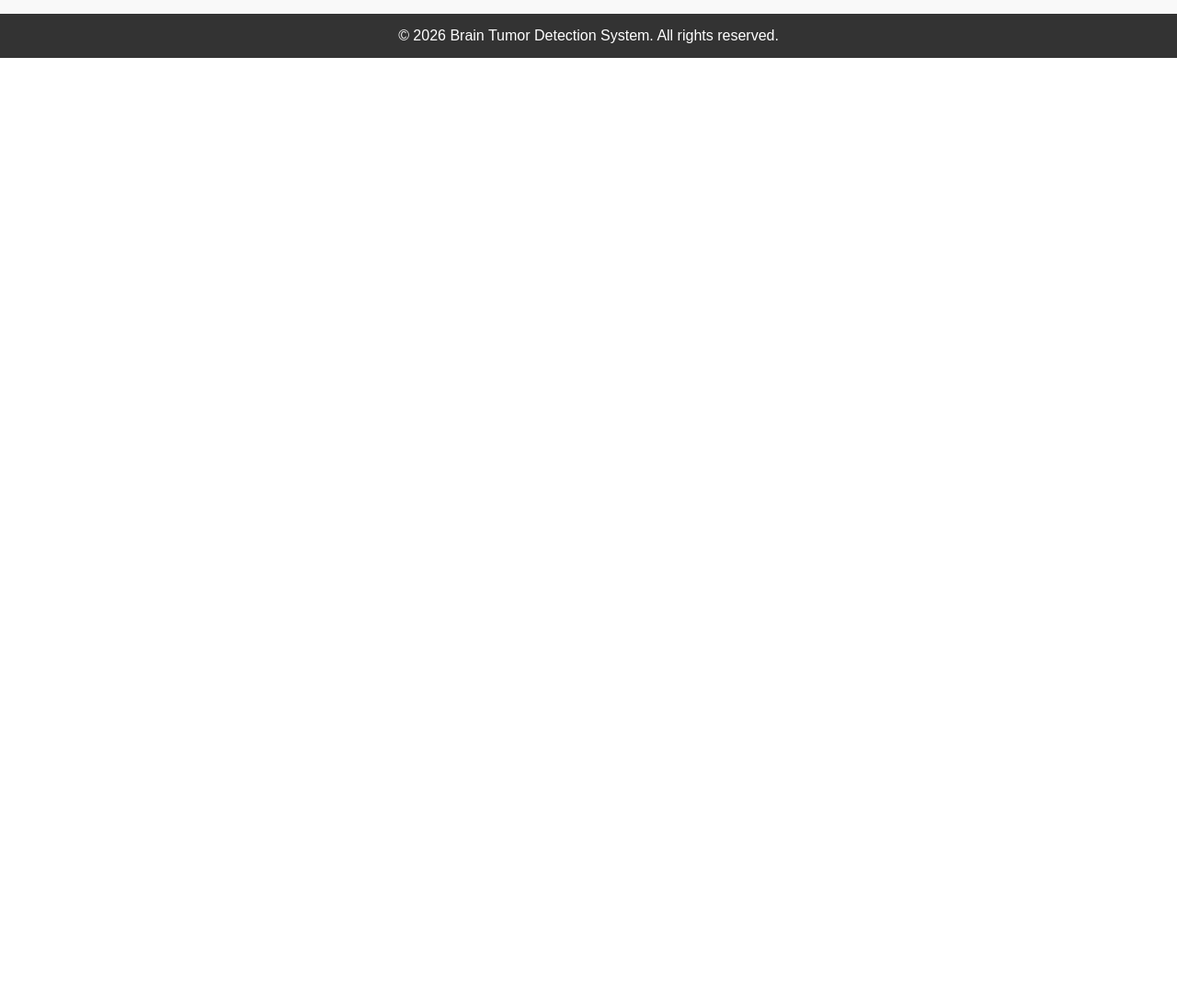
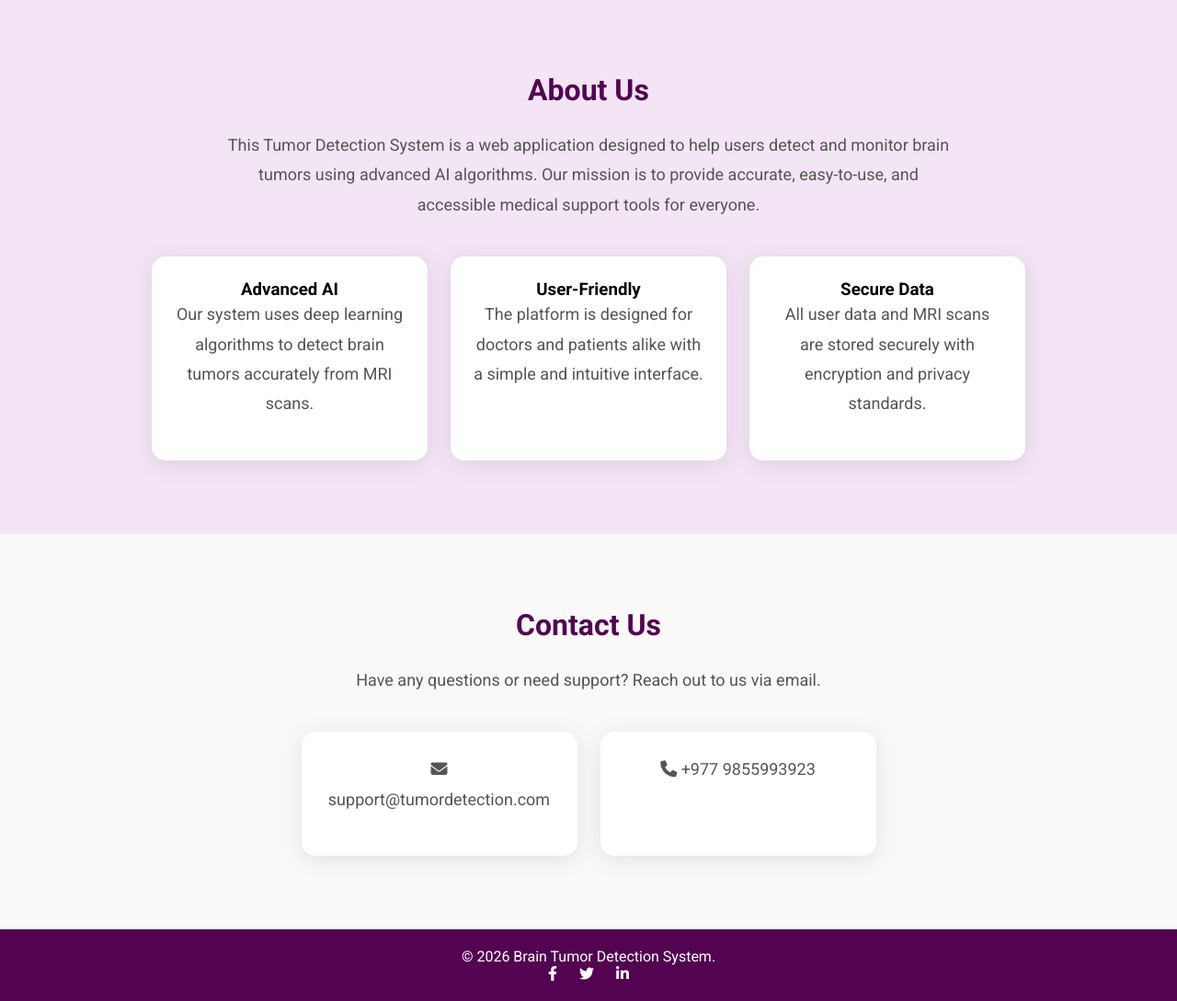
Before and after one commit to Khushbumandal2060/TumorDetect, a Flask app: page / in a window 1280 px wide. Shown: the part 779-1868 px from the top of the page at 92% size. Before the commit the page ends 842 px from the top, so only its background shows below. Run offline with Flask 3, Linux system fonts and the light colour scheme.

Commit message:
Home Page

```diff
--- a/backend/templates/home.html
+++ b/backend/templates/home.html
@@ -3,8 +3,10 @@
 
 <head>
     <title>Brain Tumor Detection Web Application</title>
+    <link rel="stylesheet" href="https://cdnjs.cloudflare.com/ajax/libs/font-awesome/6.4.0/css/all.min.css">
+    <link href="https://fonts.googleapis.com/css2?family=Roboto:wght@400;700&display=swap" rel="stylesheet">
     <style>
-        /* Reset margin/padding */
+        /* Reset */
         * {
             margin: 0;
             padding: 0;
@@ -12,17 +14,21 @@
         }
 
         body {
-            font-family: Arial, sans-serif;
+            font-family: 'Roboto', Arial, sans-serif;
             background: #f9f9f9;
             min-height: 100vh;
             display: flex;
             flex-direction: column;
         }
 
+        a {
+            text-decoration: none;
+        }
+
         /* Navbar */
         .navbar {
-            background: #5d0840;
-            padding: 15px 10px;
+            background: #530451;
+            padding: 15px 20px;
             color: white;
             display: flex;
             justify-content: space-between;
@@ -30,84 +36,157 @@
             position: sticky;
             top: 0;
             z-index: 1000;
+            box-shadow: 0 2px 8px rgba(0, 0, 0, 0.3);
         }
 
-        .navbar h1 {
-            font-size: 20px;
+        .navbar .brand h1 {
+            font-size: 24px;
+            font-weight: 700;
         }
 
-        .navbar a {
+        .navbar .nav-links a {
             color: white;
-            text-decoration: none;
-            margin-left: 10px;
+            margin-left: 15px;
             padding: 8px 15px;
-            border-radius: 4px;
-            transition: background 0.3s;
+            border-radius: 5px;
+            transition: all 0.3s;
         }
 
-        .navbar a:hover {
-            background: #450342;
+        .navbar .nav-links a:hover {
+            background: #031145;
+            transform: translateY(-2px);
+        }
+
+        /* Hero Section */
+        #home {
+    color: white;
+    height: 90vh;
+    display: flex;
+    justify-content: center;
+    align-items: center;
+    text-align: center;
+    background: linear-gradient(rgba(0,0,0,0.6), rgba(0,0,0,0.6)),
+                url('{{ url_for('static', filename='images/brain_background3.png') }}') no-repeat center center;
+    background-size: cover;
+}
+
+        #home .hero-content {
+            background: rgba(255, 255, 255, 0.1);
+            padding: 40px 60px;
+            border-radius: 25px;
+            backdrop-filter: blur(10px);
+            box-shadow: 0 8px 30px rgba(0, 0, 0, 0.3);
+            max-width: 800px;
+        }
+
+        #home .hero-content h2 {
+            font-size: 48px;
+            margin-bottom: 15px;
+            color: #fff;
+        }
+
+        #home .hero-content p {
+            font-size: 20px;
+            margin-bottom: 25px;
+            color: #f0f0f0;
+        }
+
+        #home .btn {
+            color: white;
+            background: linear-gradient(90deg, #82007b, #5a0665);
+            padding: 18px 40px;
+            border-radius: 50px;
+            font-size: 20px;
+            font-weight: 500;
+            transition: all 0.4s;
+            box-shadow: 0 0 15px rgba(130, 0, 123, 0.5);
+        }
+
+        #home .btn:hover {
+            box-shadow: 0 0 25px rgba(130, 0, 123, 0.8);
+            transform: translateY(-3px) scale(1.05);
         }
 
         /* Sections */
         .section {
-            padding: 60px 20px;
+            padding: 80px 20px;
             text-align: center;
         }
 
         .section h2 {
-            margin-bottom: 20px;
-            color: #333;
+            margin-bottom: 25px;
+            color: #530451;
+            font-size: 32px;
         }
 
         .section p {
-            max-width: 700px;
+            max-width: 800px;
             margin: 0 auto 20px;
-            line-height: 1.5;
+            line-height: 1.8;
             color: #555;
+            font-size: 18px;
         }
 
-        /* Buttons */
-        .btn {
-            text-decoration: none;
-            color: white;
-            background: #760853;
-            padding: 12px 25px;
-            border-radius: 5px;
-            display: inline-block;
-            margin-top: 15px;
-            transition: background 0.3s;
+        .card-section {
+            display: flex;
+            justify-content: center;
+            flex-wrap: wrap;
+            gap: 25px;
+            margin-top: 40px;
         }
 
-        .btn:hover {
-            background: #220868;
+        .card {
+            background: white;
+            border-radius: 15px;
+            box-shadow: 0 4px 25px rgba(0, 0, 0, 0.1);
+            padding: 25px;
+            width: 300px;
+            transition: transform 0.3s, box-shadow 0.3s;
         }
 
-        /* Flash messages */
-        .flash {
-            margin-top: 20px;
-            padding: 10px;
-            border-radius: 4px;
-            display: inline-block;
-        }
-
-        .success {
-            background: #d4edda;
-            color: #155724;
-        }
-
-        .error {
-            background: #f8d7da;
-            color: #721c24;
+        .card:hover {
+            transform: translateY(-5px);
+            box-shadow: 0 6px 30px rgba(0, 0, 0, 0.2);
         }
 
         /* Footer */
         footer {
-            background: #333;
+            background: #530451;
             color: white;
             text-align: center;
-            padding: 15px 0;
-            margin-top: auto;
+            padding: 20px 0;
+        }
+
+        footer .social i {
+            margin: 0 10px;
+            cursor: pointer;
+            transition: transform 0.3s;
+        }
+
+        footer .social i:hover {
+            transform: scale(1.2);
+            color: #ffdd57;
+        }
+
+        /* Responsive */
+        @media (max-width: 768px) {
+            #home .hero-content h2 {
+                font-size: 36px;
+            }
+
+            #home .hero-content p {
+                font-size: 16px;
+            }
+
+            #home .btn {
+                font-size: 18px;
+                padding: 15px 30px;
+            }
+
+            .card-section {
+                flex-direction: column;
+                align-items: center;
+            }
         }
     </style>
 </head>
@@ -116,8 +195,10 @@
 
     <!-- Navbar -->
     <div class="navbar">
-        <h1>Tumor_Detect</h1>
-        <div>
+        <div class="brand">
+            <h1>TumorDetect</h1>
+        </div>
+        <div class="nav-links">
             <a href="#home">Home</a>
             <a href="{{ url_for('aboutus') }}">About Us</a>
             <a href="{{ url_for('contact') }}">Contact Us</a>
@@ -131,46 +212,65 @@
         </div>
     </div>
 
-    <!-- Home Section -->
-    <div id="home" class="section">
-        <h2>Welcome to the Ai-Powered Tumor Detection System</h2>
-
-        {% if 'user_id' not in session %}
-        <a href="{{ url_for('signup') }}" class="btn">Get Started</a>
-        {% endif %}
-
-        {% with messages = get_flashed_messages(with_categories=true) %}
-        {% if messages %}
-        {% for category, message in messages %}
-        <div class="flash {{ category }}">{{ message }}</div>
-        {% endfor %}
-        {% endif %}
-        {% endwith %}
+    <!-- Hero Section -->
+    <div id="home">
+        <div class="hero-content">
+            <h2>AI-Powered Brain Tumor Detection</h2>
+            <p>Accurate, fast, and easy-to-use MRI analysis for early diagnosis.</p>
+            {% if 'user_id' not in session %}
+            <a href="{{ url_for('signup') }}" class="btn">Get Started</a>
+            {% endif %}
+        </div>
     </div>
 
     <!-- About Us Section -->
-    <div id="about" class="section" style="background:#e8f5e9;">
+    <div id="about" class="section" style="background:#f3e5f5;">
         <h2>About Us</h2>
         <p>
             This Tumor Detection System is a web application designed to help users detect and monitor brain tumors
-            using
-            advanced AI algorithms.
-            Our mission is to provide accurate, easy-to-use, and accessible medical support tools for everyone.
+            using advanced AI algorithms. Our mission is to provide accurate, easy-to-use, and accessible medical
+            support tools for everyone.
         </p>
-
+        <div class="card-section">
+            <div class="card">
+                <h3>Advanced AI</h3>
+                <p>Our system uses deep learning algorithms to detect brain tumors accurately from MRI scans.</p>
+            </div>
+            <div class="card">
+                <h3>User-Friendly</h3>
+                <p>The platform is designed for doctors and patients alike with a simple and intuitive interface.</p>
+            </div>
+            <div class="card">
+                <h3>Secure Data</h3>
+                <p>All user data and MRI scans are stored securely with encryption and privacy standards.</p>
+            </div>
+        </div>
     </div>
 
     <!-- Contact Section -->
     <div id="contact" class="section">
         <h2>Contact Us</h2>
         <p>Have any questions or need support? Reach out to us via email.</p>
-        <p>Email: support@tumordetection.com | Phone: +977 9855993923</p>
+        <div class="card-section">
+            <div class="card">
+                <p><i class="fa fa-envelope"></i> support@tumordetection.com</p>
+            </div>
+            <div class="card">
+                <p><i class="fa fa-phone"></i> +977 9855993923</p>
+            </div>
+        </div>
     </div>
 
     <!-- Footer -->
     <footer>
-        &copy; 2026 Brain Tumor Detection System. All rights reserved.
+        &copy; 2026 Brain Tumor Detection System.
+        <div class="social">
+            <i class="fab fa-facebook-f"></i>
+            <i class="fab fa-twitter"></i>
+            <i class="fab fa-linkedin-in"></i>
+        </div>
     </footer>
 
 </body>
+
 </html>
```
